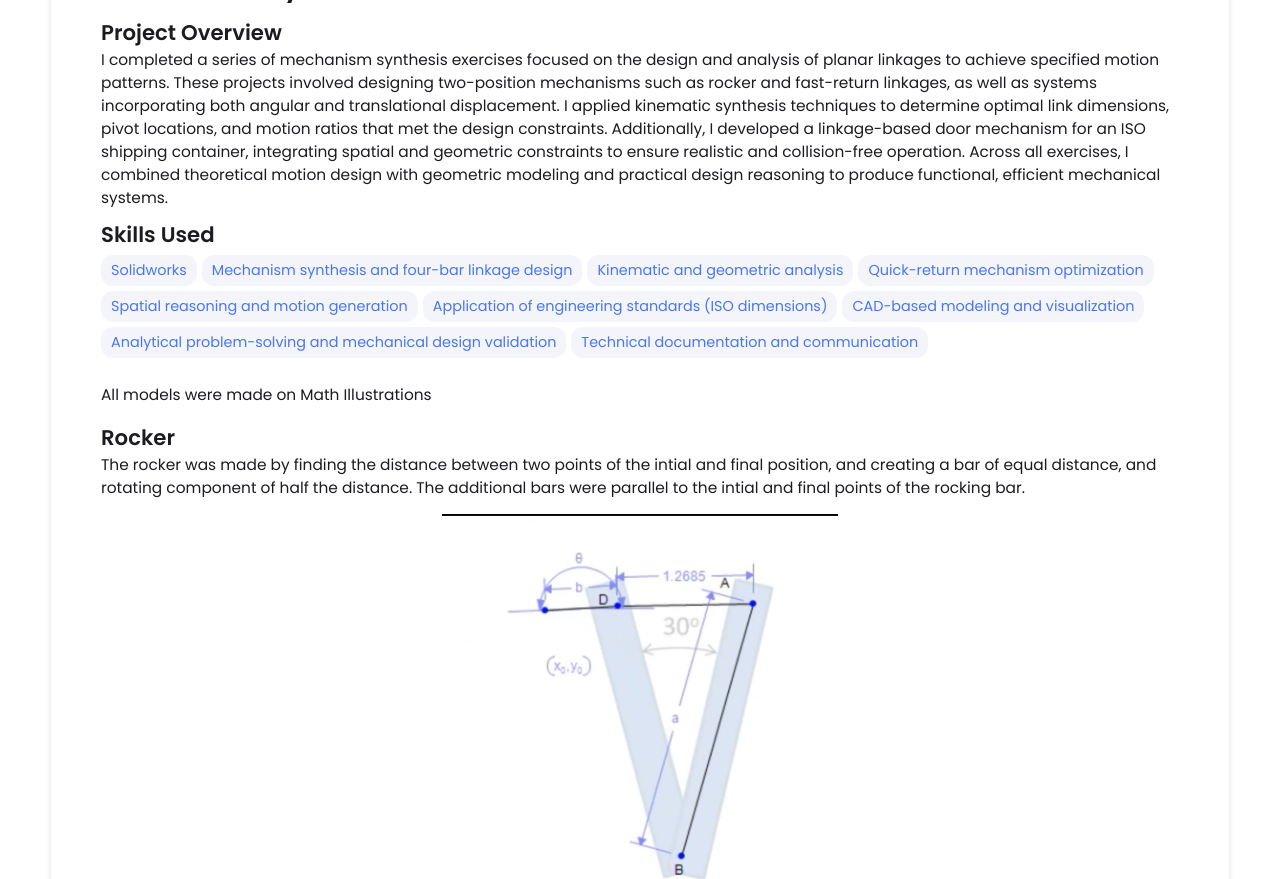
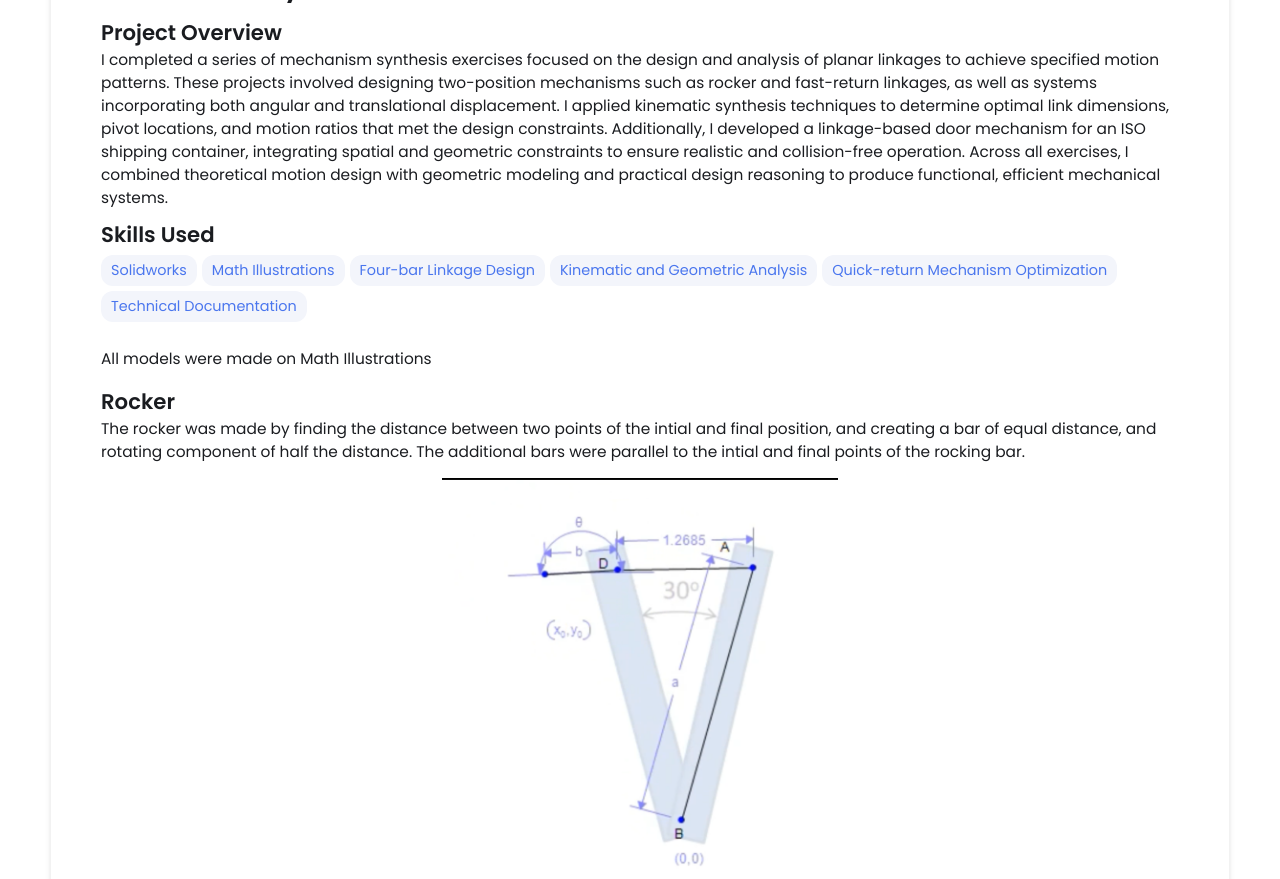
Before and after one commit to michael-vuong/michael-vuong.github.io, a Jekyll site: the page built from _projects/MechanismSynthesis/index.md, in a window 1280 px wide and 900 px high, scrolled down 540 px, cut to the strip 0-879 px from the top of the window. Built offline with Jekyll 4.4.1, drawn with Linux system fonts in a browser that asks for light colours.

Commit message:
Update index.md

```diff
--- a/_projects/MechanismSynthesis/index.md
+++ b/_projects/MechanismSynthesis/index.md
@@ -1,17 +1,15 @@
 ---
 layout: post
+date: 2025-09-20
 title: Mechanism Synthesis
 description: I completed a series of mechanism synthesis exercises focused on the design and analysis of planar linkages to achieve specified motion patterns. These projects involved designing two-position mechanisms such as rocker and fast-return linkages, as well as systems incorporating both angular and translational displacement. I applied kinematic synthesis techniques to determine optimal link dimensions, pivot locations, and motion ratios that met the design constraints. Additionally, I developed a linkage-based door mechanism for an ISO shipping container, integrating spatial and geometric constraints to ensure realistic and collision-free operation. Across all exercises, I combined theoretical motion design with geometric modeling and practical design reasoning to produce functional, efficient mechanical systems.
 skills:
   - Solidworks
-  - Mechanism synthesis and four-bar linkage design
-  - Kinematic and geometric analysis
-  - Quick-return mechanism optimization
-  - Spatial reasoning and motion generation
-  - Application of engineering standards (ISO dimensions)
-  - CAD-based modeling and visualization
-  - Analytical problem-solving and mechanical design validation
-  - Technical documentation and communication
+  - Math Illustrations
+  - Four-bar Linkage Design
+  - Kinematic and Geometric Analysis
+  - Quick-return Mechanism Optimization
+  - Technical Documentation
 main-image: /Thumbnail.png
 ---
 All models were made on Math Illustrations
```
